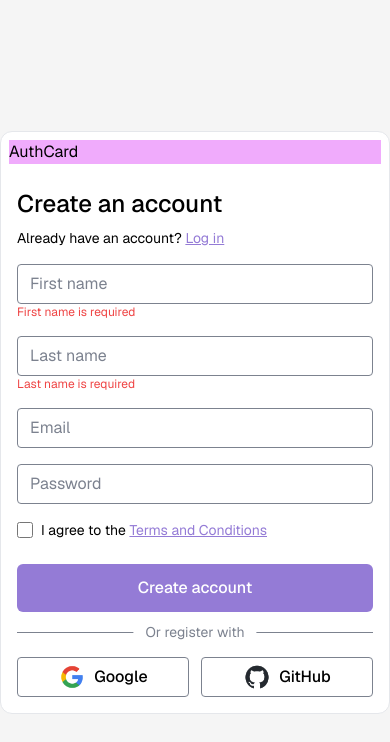
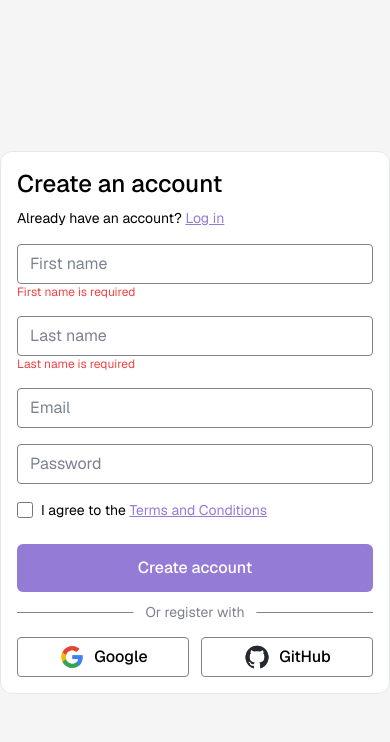
Before and after one commit to krishabbashyal/Apptive, a Next.js app in the folder client/: page /signup in a window 390 px wide. Shown: the top 742 px of the page. Built offline with nearby package versions, Linux system fonts and the light colour scheme.

Commit message:
Changed some of the spacing

```diff
--- a/client/src/components/AuthForms/Signup.tsx
+++ b/client/src/components/AuthForms/Signup.tsx
@@ -4,11 +4,11 @@ import AuthCard from "./AuthCard";
 
 const SignupForm = () => {
   return (
-    <div className="flex flex-col lg:flex-row justify-between rounded-xl lg:rounded-r-xl border border-graySeperator bg-foreground w-full max-w-4xl mx-auto">
-      <div className="w-full lg:w-3/5 p-2">
+    <div className="flex flex-row justify-between rounded-xl lg:rounded-r-xl border border-graySeperator bg-foreground w-full max-w-4xl mx-auto">
+      <div className="hidden md:block lg:w-3/5 p-2">
         <AuthCard />
       </div>
-      <div className="w-full lg:w-2/5">
+      <div className="w-full lg:w-1/2">
         <form className="p-4 sm:p-6 md:p-8 lg:p-10 flex flex-col">
           <h1 className="text-left text-2xl sm:text-3xl font-medium">Create an account</h1>
           <p className="mt-2 sm:mt-4 text-sm">
```
